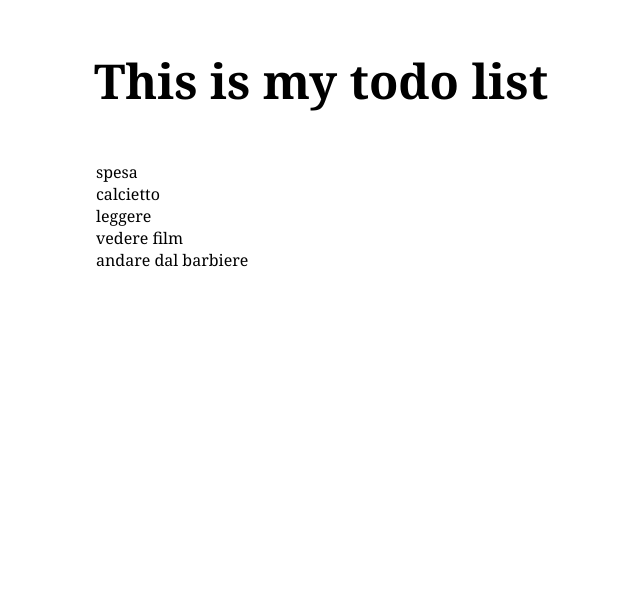
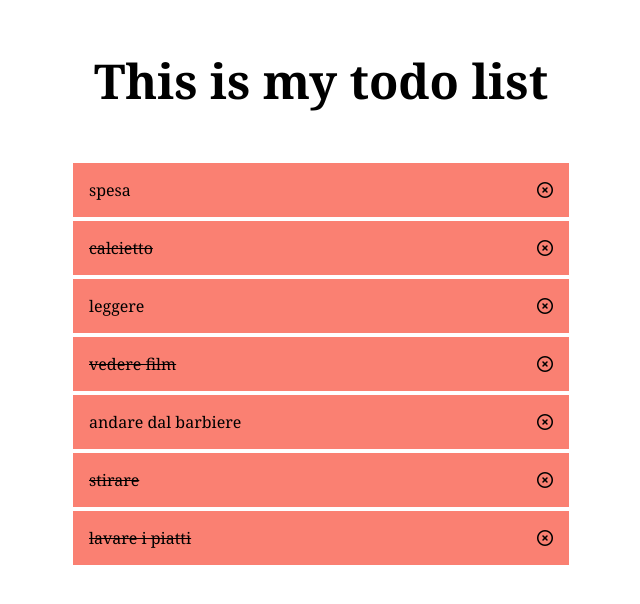
Before and after one commit to EligioBiasi/vue-todolist, a plain HTML site: page index.html in a window 1280 px wide. Shown: the whole page, without its empty margins (319-959 px from the left). Drawn offline with nearby package versions, Linux system fonts and the light colour scheme.

Commit message:
removed todo item function added

```diff
--- a/index.html
+++ b/index.html
@@ -23,8 +23,20 @@
         <main>
             <div>
                 <ul>
-                    <li v-for="todoThing in todolist">
-                        {{todoThing.text}}
+                     <!-- MILESTONE 1
+                     Stampare all'interno di una lista HTML un item per ogni todo. -->
+                    <li v-for="(todoThing,index) in todolist">
+                        <div class="space-between">
+                            <!-- Se la proprietà done è uguale a true, visualizzare il testo del todo sbarrato.-->
+                            <span :class="{ barred: todoThing.done==true }">
+                                {{todoThing.text}}
+                            </span>
+                            <!-- MILESTONE 2
+                            Visualizzare a fianco ad ogni item ha una "x": cliccando su di essa, il todo viene rimosso dalla lista. -->
+                            <span class="x-button" @click="removeListItem(index)" >
+                                <i class="fa-regular fa-circle-xmark"></i>
+                            </span>
+                        </div>
                     </li>
                 </ul>
             </div>
--- a/script.js
+++ b/script.js
@@ -14,7 +14,7 @@ createApp({
         },
         {
             text:'calcietto',
-            done:false,
+            done:true,
         },
         {
             text:'leggere',
@@ -22,20 +22,29 @@ createApp({
         },
         {
             text:'vedere film',
-            done:false,
+            done:true,
         },
         {
             text:'andare dal barbiere',
             done:false,
+        },
+        {
+            text:'stirare',
+            done:true,
+        },
+        {
+            text:'lavare i piatti',
+            done:true,
         },
       ]
     }
   },
 
   methods: {
-
+    removeListItem(itemIndex){
+        this.todolist.splice(itemIndex, 1)
+    }
   },
-
 
 }).mount('#app');
 
@@ -43,9 +52,7 @@ createApp({
 
 
 
-// MILESTONE 1
-// Stampare all'interno di una lista HTML un item per ogni todo. Se la proprietà done è uguale a true, visualizzare il testo del todo sbarrato.
-// MILESTONE 2
-// Visualizzare a fianco ad ogni item ha una "x": cliccando su di essa, il todo viene rimosso dalla lista.
+
+
 // MILESTONE 3
 // Predisporre un campo di input testuale e un pulsante "aggiungi": cliccando sul pulsante, il testo digitato viene letto e utilizzato per creare un nuovo todo, che quindi viene aggiunto alla lista dei todo esistenti.
--- a/style.css
+++ b/style.css
@@ -13,6 +13,10 @@ body{
 
 /* general class */
 
+.space-between{
+    display: flex;
+    justify-content: space-between;
+}
 
 /* specific class */
 
@@ -23,7 +27,7 @@ header h1 {
 }
 
 main{
-    width: 450px;
+    width: 500px;
     margin: 0 auto;
 }
 
@@ -33,4 +37,20 @@ ul{
     flex-direction: column;
     justify-content: start;
     align-items: start;
+    background-color: salmon;
 }
+
+ul li {
+    padding: 1rem;
+    border: solid 2px white;
+    width: 100%;
+}
+
+span.barred{
+    text-decoration: line-through;
+}
+
+span.x-button i:hover{
+    color: aqua;
+    font-size: 1.2rem;
+}
```
